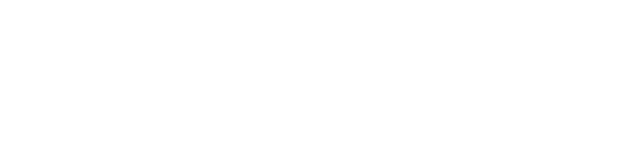
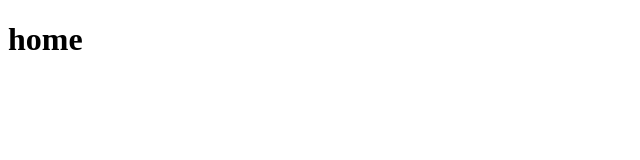
Before and after one commit to eduse254/twitter, a plain HTML site: page git.html in a window 1280 px wide. Shown: the whole page, without its empty margins (0-640 px from the left). Drawn offline with Linux system fonts and the light colour scheme.

Commit message:
new file

```diff
--- a/git.html
+++ b/git.html
@@ -8,6 +8,9 @@
 </head>
 
 <body>
+    <h1>
+        <header>home</header>
+    </h1>
 
 </body>
 
```
